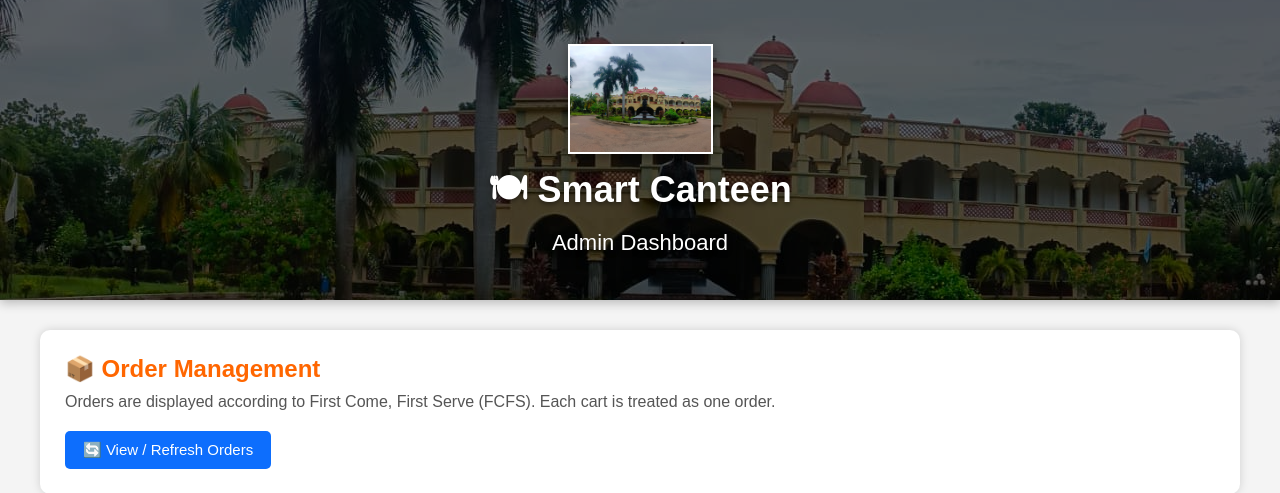
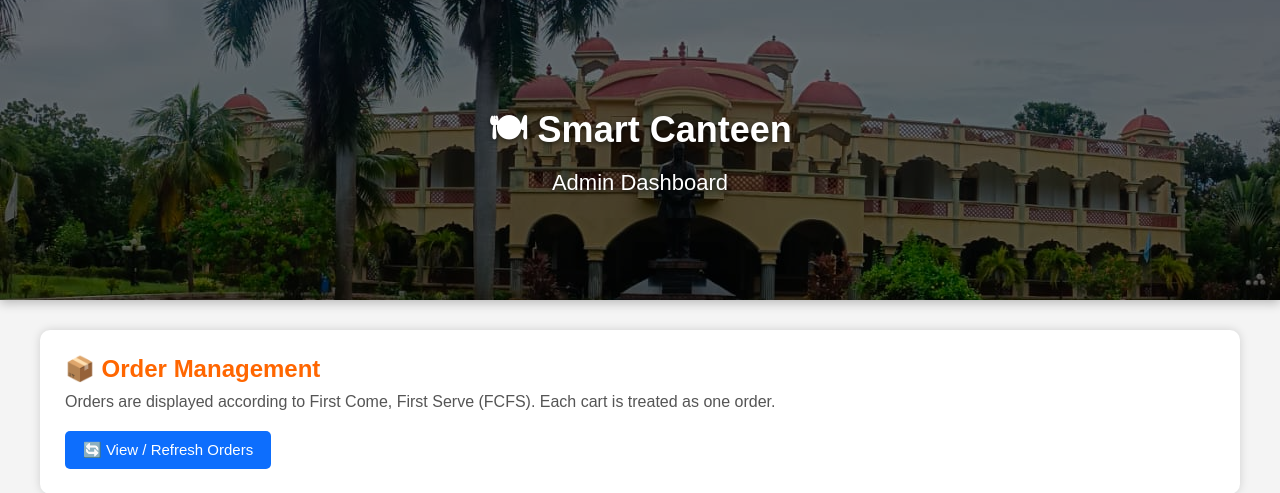
Before and after one commit to rahulveeraj7-cmd/SMART-CANTEEN, a Flask app: page /admin in a window 1280 px wide. Shown: the top 493 px of the page. Run offline with Flask 3, Linux system fonts and the light colour scheme; the visitor is signed in with stand-in values (Sample User, id 1); data that the repository does not hold is empty.

Commit message:
Update admin.html

```diff
--- a/templates/admin.html
+++ b/templates/admin.html
@@ -73,33 +73,24 @@
 
             inset: 0;
 
-            background: rgba(0,0,0,0.55);
+            background: rgba(0,0,0,0.50);
 
             z-index: 0;
         }
 
 
-        /* Keep header content above overlay */
-
-        header > * {
+        /* =========================
+           HEADER TEXT
+        ========================= */
+
+        header h1,
+        header h3 {
             position: relative;
 
             z-index: 1;
-        }
-
-
-        .logo {
-            width: 145px;
-            height: 110px;
-
-            object-fit: cover;
-
-            margin-bottom: 10px;
-
-            border: 2px solid white;
-
-            box-shadow:
-                0 3px 10px rgba(0,0,0,0.35);
+
+            text-shadow:
+                0 2px 5px rgba(0,0,0,0.6);
         }
 
 
@@ -107,9 +98,6 @@
             margin-bottom: 5px;
 
             font-size: 36px;
-
-            text-shadow:
-                0 2px 5px rgba(0,0,0,0.5);
         }
 
 
@@ -117,9 +105,6 @@
             font-weight: normal;
 
             font-size: 22px;
-
-            text-shadow:
-                0 2px 5px rgba(0,0,0,0.5);
         }
 
 
@@ -605,12 +590,6 @@
             }
 
 
-            .logo {
-                width: 110px;
-                height: 85px;
-            }
-
-
             header h1 {
                 font-size: 28px;
             }
@@ -682,16 +661,6 @@
 ========================= -->
 
 <header>
-
-    <img
-        src="{{ url_for(
-            'static',
-            filename='images/logo.jpeg'
-        ) }}"
-        class="logo"
-        alt="College Logo"
-    >
-
 
     <h1>
         🍽 Smart Canteen
```
